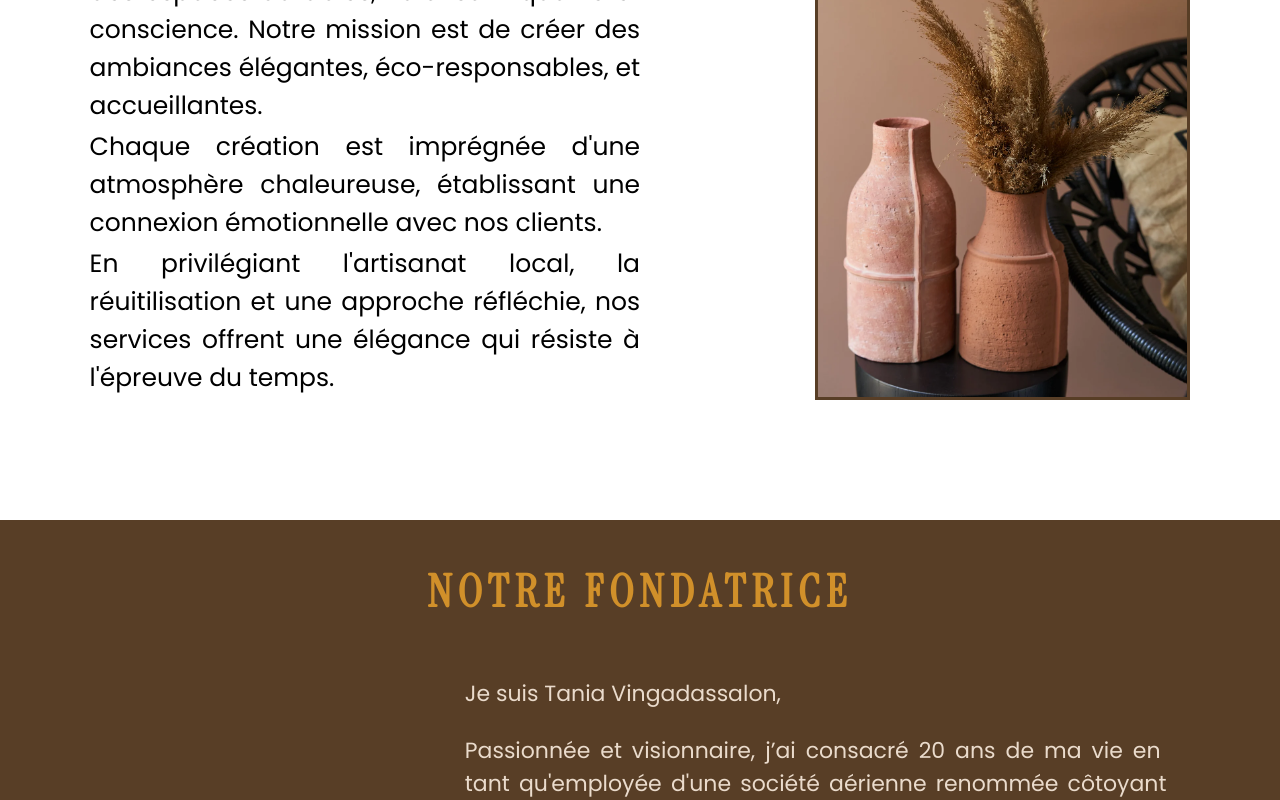
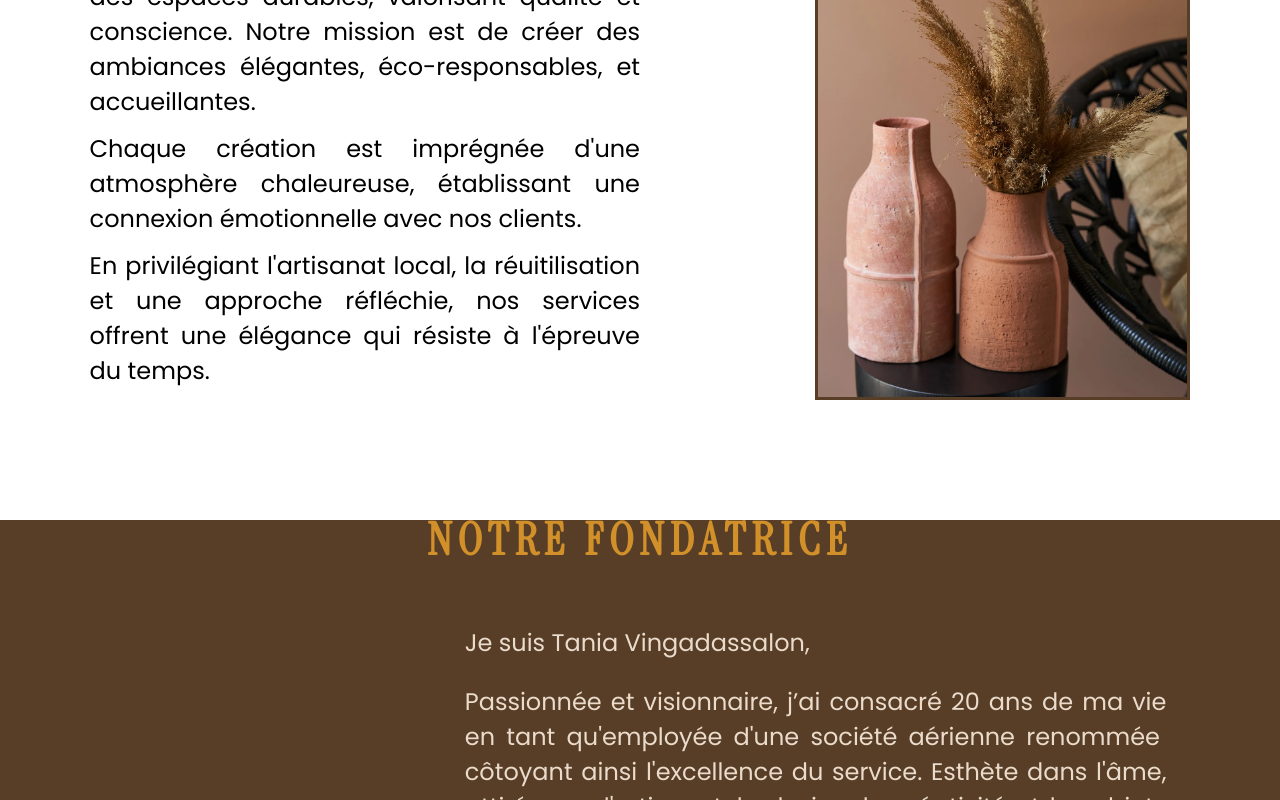
Before and after one commit to Scharlyopitz/CHEYSSOI-PARIS, a React (Vite) app: page /about in a window 1280 px wide. Shown: the part 1080-1880 px from the top of the page. Built offline with nearby package versions, Linux system fonts and the light colour scheme.

Commit message:
Ajout paragraphe de la même taille

```diff
--- a/src/sass/pages/_about.scss
+++ b/src/sass/pages/_about.scss
@@ -7,6 +7,11 @@
     font-family: "Instrument Serif", serif;
     letter-spacing: 0.5vw;
     font-weight: 600;
+  }
+
+  p {
+    font-size: 24px;
+    text-align: justify;
   }
 
   .secondSection,
@@ -93,11 +98,6 @@
           flex-direction: column;
           justify-content: space-evenly;
           height: 100%;
-
-          p {
-            font-size: 25px;
-            text-align: justify;
-          }
         }
       }
 
@@ -148,8 +148,6 @@
 
       .txt {
         p {
-          font-size: 22px;
-          text-align: justify;
           margin: 3vh;
         }
       }
--- a/src/style/style.css
+++ b/src/style/style.css
@@ -141,6 +141,10 @@ header .menu .burger a::after {
   letter-spacing: 0.5vw;
   font-weight: 600;
 }
+#About p {
+  font-size: 24px;
+  text-align: justify;
+}
 #About .secondSection,
 #About .thirdSection {
   padding: 0 7vw;
@@ -214,10 +218,6 @@ header .menu .burger a::after {
   justify-content: space-evenly;
   height: 100%;
 }
-#About .secondSection .divContainer .container div p {
-  font-size: 25px;
-  text-align: justify;
-}
 #About .secondSection .divContainer .imgContainer {
   height: 100%;
 }
@@ -260,7 +260,5 @@ header .menu .burger a::after {
   margin: 2vw;
 }
 #About .thirdSection .container .txt p {
-  font-size: 22px;
-  text-align: justify;
   margin: 3vh;
 }/*# sourceMappingURL=style.css.map */
```
Also changed, not shown: 1 other file (tests, documents, lock files or other folders).
